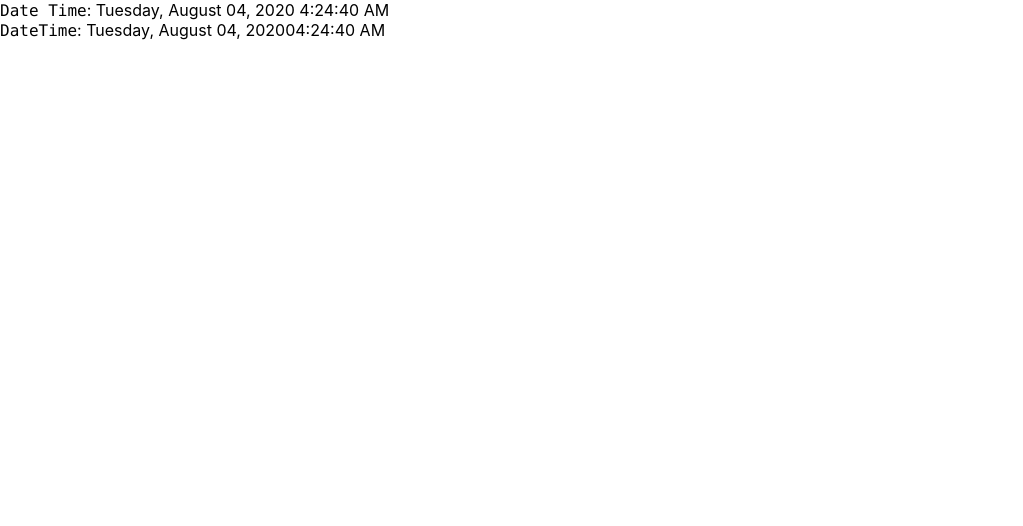
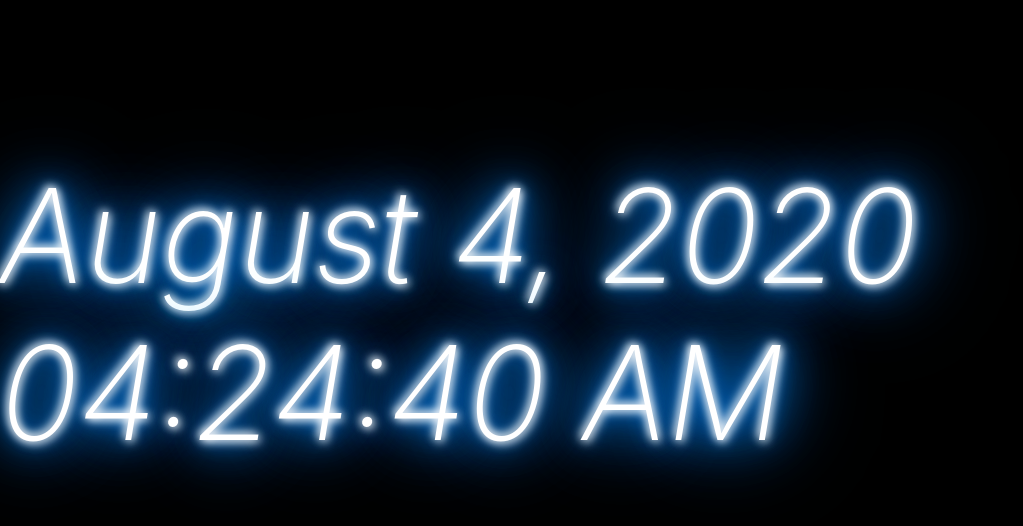
Before and after one commit to mkimitch/info-board, a React (Create React App) app: page / in a window 1280 px wide. Shown: the top 526 px of the page, without its empty margins (0-1023 px from the left). Built offline with nearby package versions, Linux system fonts and the light colour scheme.

Commit message:
Settled on a date and time structure. Added some CSS for fun.

```diff
--- a/src/App.css
+++ b/src/App.css
@@ -1,5 +1,30 @@
+:root {
+	font-size: 10px;
+	--neon-text-color: #08f;
+}
+
 html,
 body {
 	margin: 0;
 	padding: 0;
 }
+
+body {
+	background-color: #000000;
+}
+
+.dateTime {
+	font-size: 13rem;
+	font-weight: 200;
+	font-style: italic;
+	color: #fff;
+	padding: 4rem 6rem 5.5rem;
+	text-shadow: -0.2rem -0.2rem 1rem #fff, 0.2rem 0.2rem 1rem #fff,
+		0 0 2rem var(--neon-text-color), 0 0 4rem var(--neon-text-color),
+		0 0 6rem var(--neon-text-color), 0 0 8rem var(--neon-text-color),
+		0 0 10rem var(--neon-text-color);
+}
+.dateTime .date,
+.dateTime .time {
+	display: block;
+}
--- a/src/App.js
+++ b/src/App.js
@@ -1,19 +1,11 @@
 import React from 'react'
 import './App.css'
-import Time from './components/Time'
-import Date from './components/Date'
 import DateTime from './components/DateTime'
 
 function App() {
 	return (
 		<div className='App'>
-			<div>
-				<code>Date Time</code>
-				: <Date /> <Time />
-			</div>
-			<div>
-				<code>DateTime</code>: <DateTime />
-			</div>
+			<code>DateTime</code>: <DateTime />
 			{/* {process.env.NODE_ENV} */}
 			{/* {process.env.REACT_APP_WEATHER_DEFAULT_API_KEY || `Environment variable not available`} */}
 		</div>
--- a/src/components/Date.js
+++ b/src/components/Date.js
@@ -1,18 +1,11 @@
-import React, { useState } from 'react'
+import { useState, useEffect } from 'react'
 import moment from 'moment'
 
-export default function Date() {
-	const [date, setDate] = useState(moment().format('dddd, MMMM DD, YYYY'))
-	const [dateISO, setDateISO] = useState(moment().format())
+export default function Date({ dateTime }) {
+	const [date, setDate] = useState(null)
 
-	setInterval(() => {
-		setDate(() => moment().format('dddd, MMMM DD, YYYY'))
-		setDateISO(() => moment().format())
-	}, 1000)
-
-	return (
-		<time className='currentTime' dateTime={date}>
-			{date}
-		</time>
-	)
+	useEffect(() => {
+		setDate(moment(dateTime).format('LL'))
+	})
+	return date
 }
--- a/src/components/DateTime.js
+++ b/src/components/DateTime.js
@@ -1,28 +1,23 @@
 import React, { useState } from 'react'
 import moment from 'moment'
+import Date from './Date'
+import Time from './Time'
 
-export default function Time() {
-	const [seconds, setSeconds] = useState(moment().format('ss'))
-	const [minutes, setMinutes] = useState(moment().format('mm'))
-	const [hours, setHours] = useState(moment().format('hh'))
-	const [amPm, setAmPm] = useState(moment().format('A'))
-	const [date, setDate] = useState(moment().format('dddd, MMMM DD, YYYY'))
+export default function DateTime() {
+	const [dateTime, setDateTime] = useState(null)
 
 	setInterval(() => {
-		setSeconds(moment().format('ss'))
-		setMinutes(moment().format('mm'))
-		setHours(moment().format('hh'))
-		setAmPm(moment().format('A'))
-		setDate(moment().format('dddd, MMMM DD, YYYY'))
+		setDateTime(moment().format())
 	}, 1000)
 
 	return (
-		<time className='dateTime' dateTime={moment().format()}>
-			<span className='date'>{date}</span>
-			<span className='hours'>{hours}</span>:
-			<span className='minutes'>{minutes}</span>:
-			<span className='seconds'>{seconds}</span>{' '}
-			<span className='amPm'>{amPm}</span>
+		<time className='dateTime' dateTime={dateTime}>
+			<span className='date'>
+				<Date dateTime={dateTime} />
+			</span>
+			<span className='time'>
+				<Time dateTime={dateTime} />
+			</span>
 		</time>
 	)
 }
--- a/src/components/Time.js
+++ b/src/components/Time.js
@@ -1,16 +1,11 @@
-import React, { useState } from 'react'
+import { useState, useEffect } from 'react'
 import moment from 'moment'
 
-export default function Time(params) {
-	const [time, setTime] = useState(moment().format('LTS'))
+export default function Time({ dateTime }) {
+	const [time, setTime] = useState(null)
 
-	setInterval(() => {
-		setTime(() => moment().format('LTS'))
-	}, 1000)
-
-	return (
-		<time className='currentTime' dateTime={time}>
-			{time}
-		</time>
-	)
+	useEffect(() => {
+		setTime(moment(dateTime).format('hh:mm:ss A'))
+	})
+	return time
 }
```
